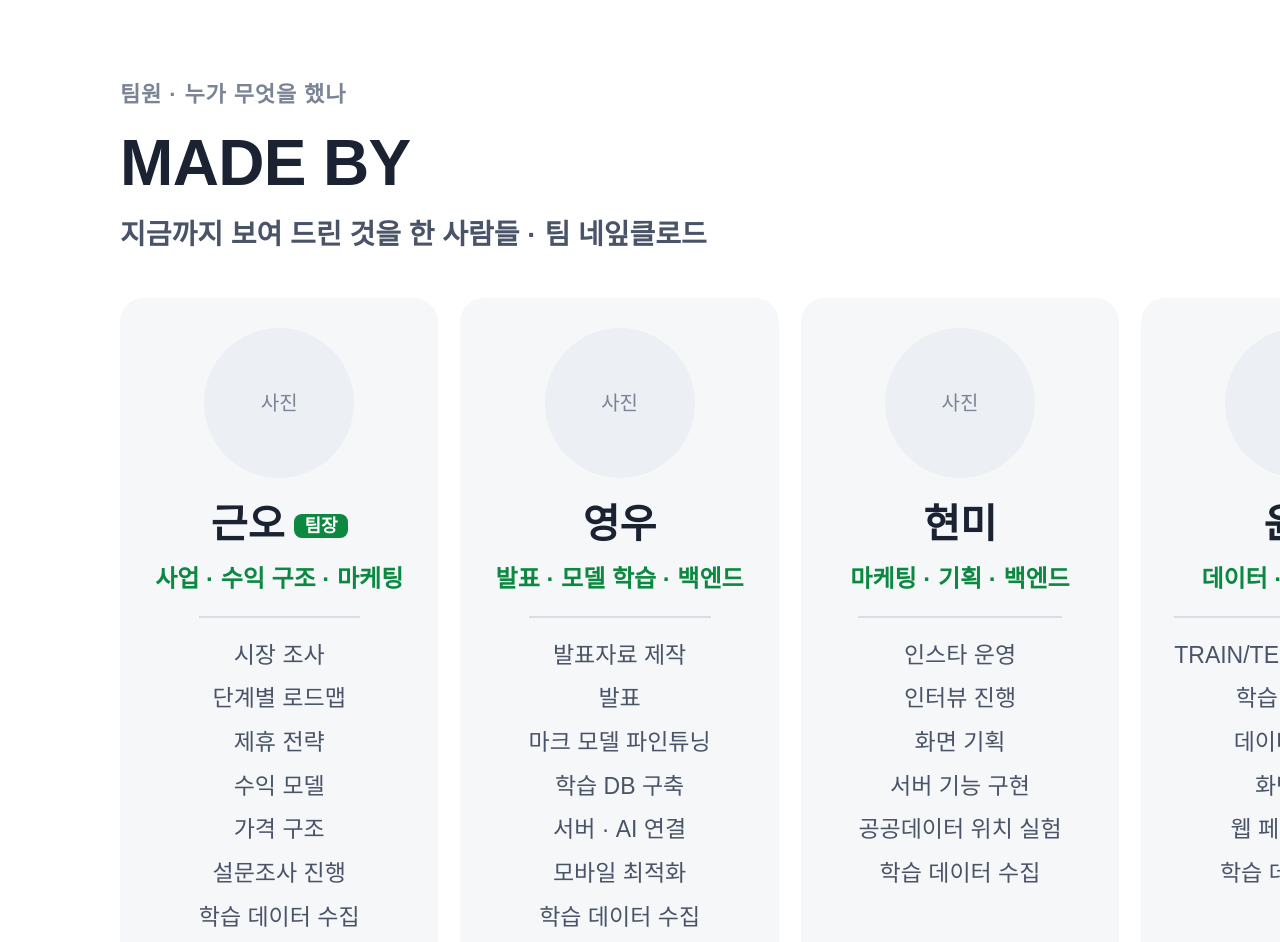
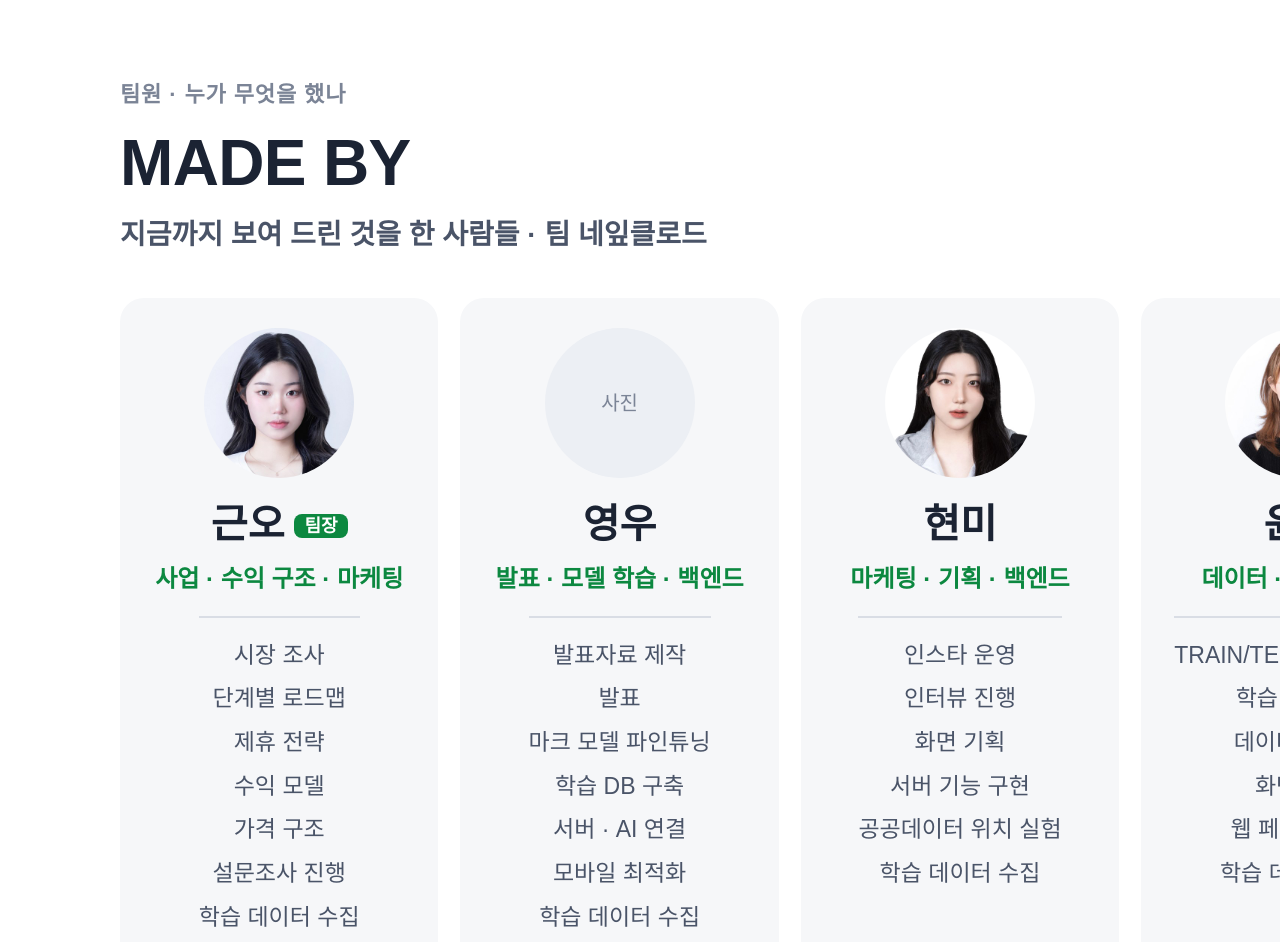
Before and after one commit to AI-shade/ai-shadow-slides, a plain HTML site: page slides/16.html in a window 1280 px wide. Shown: the top 942 px of the page. Drawn offline with Linux system fonts and the light colour scheme; a web font is replaced by a local one.

Commit message:
슬라이드 16: 근오 · 현미 · 윤서 사진을 넣는다 (머리부터 어깨까지, 같은 거리로)

```diff
--- a/slides/16.html
+++ b/slides/16.html
@@ -6,6 +6,7 @@
   .sub { font-size: 28px; color: var(--text-2); font-weight: 700; }
   .team { flex: 1; min-height: 0; display: grid; grid-template-columns: repeat(5, 1fr); gap: 22px; }
   .m { background: var(--gray-2); border-radius: 24px; padding: 30px 26px; display: flex; flex-direction: column; align-items: center; gap: 10px; text-align: center; }
+  img.face { object-fit: cover; display: block; }
   .m .face { width: 150px; height: 150px; border-radius: 50%; margin-bottom: 8px; font-size: 20px; }
   .m b { font-size: 40px; }
   .m .role { font-size: 24px; font-weight: 800; color: var(--main); }
@@ -23,10 +24,10 @@
   </header>
 
   <div class="team">
-    <div class="m"><div class="slot face">사진</div><b>근오<span class="lead">팀장</span></b><span class="role">사업 · 수익 구조 · 마케팅</span><p class="did">시장 조사<br>단계별 로드맵<br>제휴 전략<br>수익 모델<br>가격 구조<br>설문조사 진행<br>학습 데이터 수집</p></div>
+    <div class="m"><img class="face" src="../assets/team/geunoh.jpg" alt="근오"><b>근오<span class="lead">팀장</span></b><span class="role">사업 · 수익 구조 · 마케팅</span><p class="did">시장 조사<br>단계별 로드맵<br>제휴 전략<br>수익 모델<br>가격 구조<br>설문조사 진행<br>학습 데이터 수집</p></div>
     <div class="m"><div class="slot face">사진</div><b>영우</b><span class="role">발표 · 모델 학습 · 백엔드</span><p class="did">발표자료 제작<br>발표<br>마크 모델 파인튜닝<br>학습 DB 구축<br>서버 · AI 연결<br>모바일 최적화<br>학습 데이터 수집</p></div>
-    <div class="m"><div class="slot face">사진</div><b>현미</b><span class="role">마케팅 · 기획 · 백엔드</span><p class="did">인스타 운영<br>인터뷰 진행<br>화면 기획<br>서버 기능 구현<br>공공데이터 위치 실험<br>학습 데이터 수집</p></div>
-    <div class="m"><div class="slot face">사진</div><b>윤서</b><span class="role">데이터 · 프론트엔드</span><p class="did">TRAIN/TEST 데이터 분할<br>학습 DB 구축<br>데이터 라벨링<br>화면 기획<br>웹 페이지 개발<br>학습 데이터 수집</p></div>
+    <div class="m"><img class="face" src="../assets/team/hyeonmi.jpg" alt="현미"><b>현미</b><span class="role">마케팅 · 기획 · 백엔드</span><p class="did">인스타 운영<br>인터뷰 진행<br>화면 기획<br>서버 기능 구현<br>공공데이터 위치 실험<br>학습 데이터 수집</p></div>
+    <div class="m"><img class="face" src="../assets/team/yunseo.jpg" alt="윤서"><b>윤서</b><span class="role">데이터 · 프론트엔드</span><p class="did">TRAIN/TEST 데이터 분할<br>학습 DB 구축<br>데이터 라벨링<br>화면 기획<br>웹 페이지 개발<br>학습 데이터 수집</p></div>
     <div class="m"><div class="slot face">사진</div><b>민석</b><span class="role">데이터 · 프론트엔드</span><p class="did">AI 모델 데이터 분석<br>데이터 인식 고도화<br>데이터 라벨링<br>화면 구현<br>발표자료 제작<br>학습 데이터 수집</p></div>
   </div>
   <div class="clover full" aria-hidden="true"><img class="now" src="../assets/clover/full.png" alt=""></div>
```
Also changed, not shown: assets/team/geunoh.jpg (added), assets/team/hyeonmi.jpg (added), assets/team/yunseo.jpg (added).
